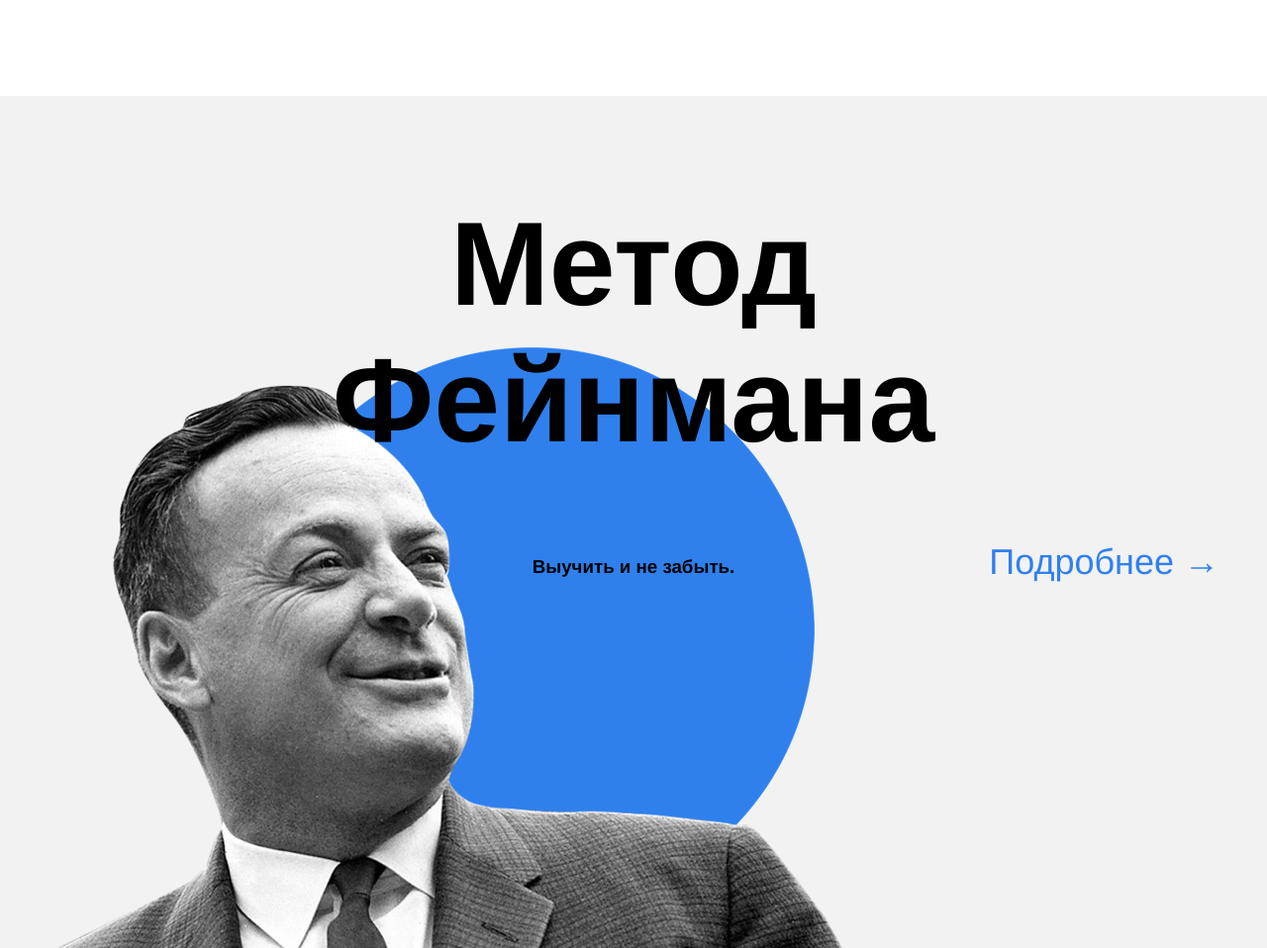
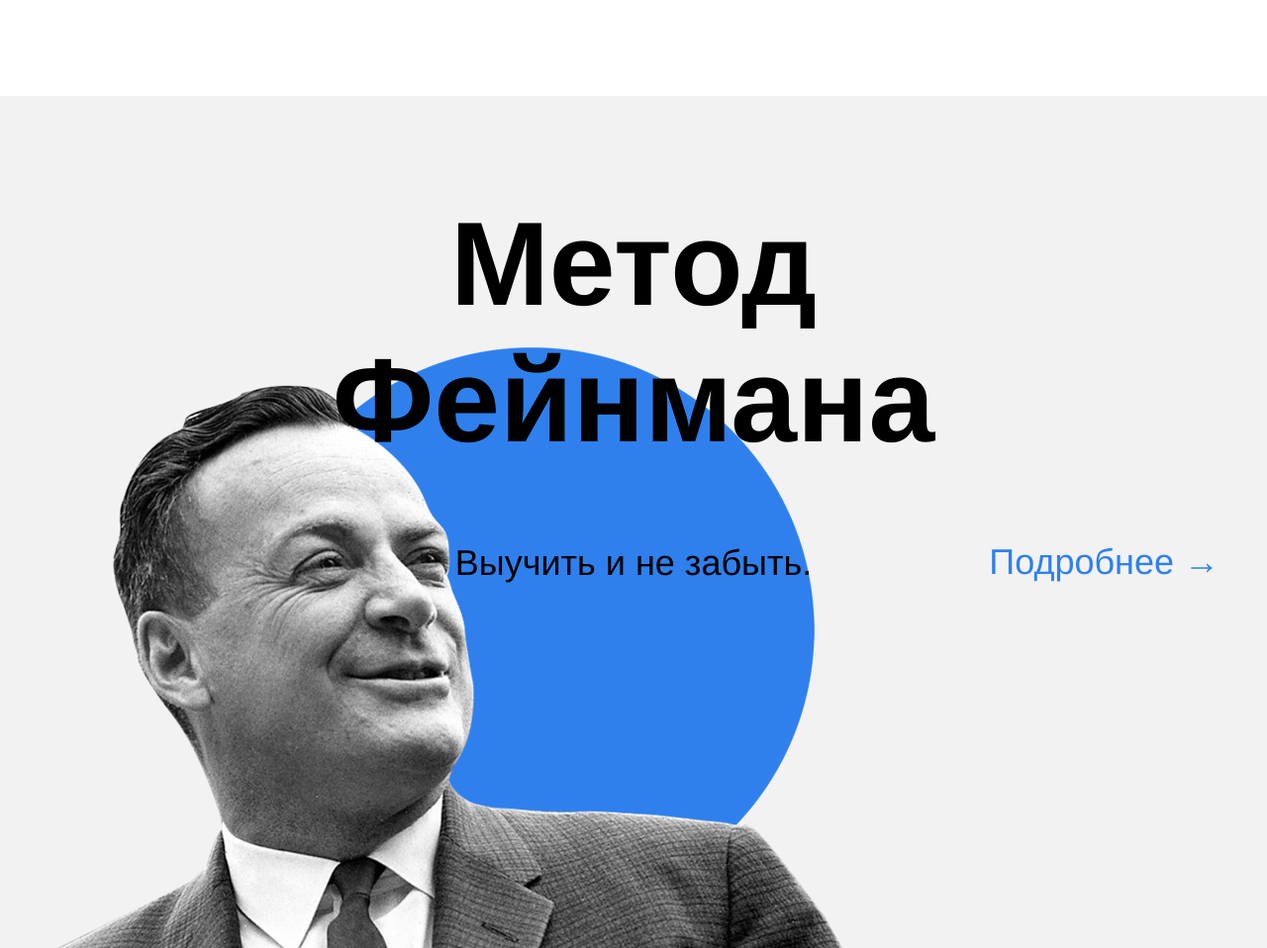
Before and after one commit to polynceva-es/how-to-learn, a plain HTML site: page index.html in a window 1280 px wide. Shown: the part 1842-2800 px from the top of the page at 99% size. Drawn offline with Linux system fonts and the light colour scheme.

Commit message:
day 2 version 3

```diff
--- a/index.html
+++ b/index.html
@@ -89,10 +89,11 @@
     </section>
 
     <section class="feynman">
+      <img class="feynman__image" src="./images/feynman.png" alt="Портрет Фейнмана">
       <h2 class="feynman__title">Метод Фейнмана</h2>
-      <h3 class="feyman__subtitle">Выучить и не забыть.</h3>
+      <h3 class="feynman__subtitle">Выучить и не забыть.</h3>
       <a class="feynman__link" href="#">Подробнее →</a>
-      <img class="feynman__image" src="./images/feynman.png" alt="Портрет Фейнмана">
+
     </section>
 
     <section class="kaufman">
--- a/styles/style.css
+++ b/styles/style.css
@@ -1,3 +1,5 @@
+/*div{border: 1px solid red;}/*delete*/
+
 .page {
   min-width: 1100px; /* установлена минимальная ширина страницы */
   max-width: 1600px; /* установили ограничение по максимальной ширине */
@@ -11,7 +13,6 @@
   min-height: 600px;
   max-height: 756px; /* установили ограничения для секции */
   background-color: #f2f2f2;
-  z-index: -1;
   position: relative;
   display: flex;
   }
@@ -26,7 +27,6 @@
   left: 64px;
   top: 30px;
 }
-
 .logo_place_footer{
 width: 228px;
 height: 32px;
@@ -111,7 +111,6 @@ height: 32px;
   flex-direction: column;
   justify-content: space-between;
 }
-
 .two-columns__paragraf{
   line-height: 34px;
   font-size: 18px;
@@ -226,7 +225,6 @@ height: 32px;
   height: 890px;
   background-color: #f2f2f2;
   position: relative;
-  z-index: -2;
   display: flex;
   flex-direction: column;
   align-items: center;
@@ -239,6 +237,7 @@ height: 32px;
   text-align: center;
   width: 648px;
   margin: 100px auto 70px ;
+  z-index: 2;
 }
 
 .feynman__subtitle{
@@ -246,6 +245,7 @@ height: 32px;
   line-height: 51px;
   font-weight: normal;
   margin: 0;
+  z-index: 2;
 }
 
 .feynman__link{
@@ -257,15 +257,16 @@ height: 32px;
   top: 50%;
   right: 48px;
   text-decoration: none;
+  z-index: 3;
 }
 
 .feynman__image{
+  z-index: 1;
   position: absolute;
   left: 0;
   bottom: 0;
   width: 867px;
   height: 637px;
-  z-index: -1;
 }
 
 .kaufman{
```
